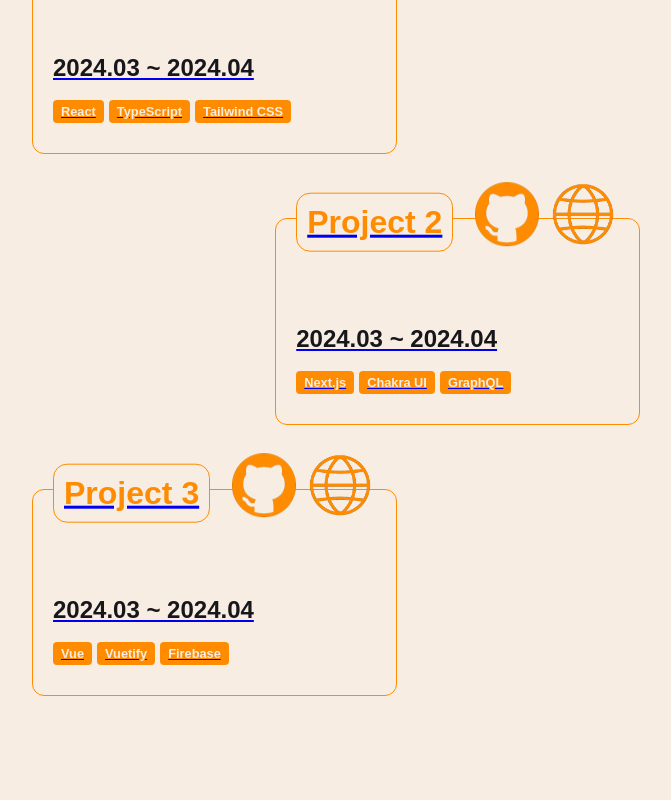
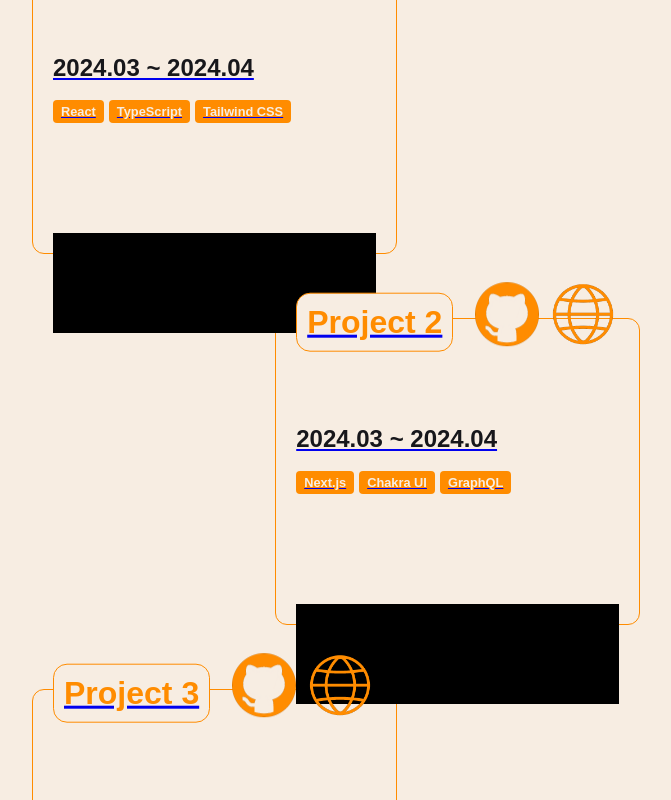
Before and after one commit to h-0y28/h-0y28, a React (Vite) app: page / in a window 1280 px wide. Shown: the part 3500-4300 px from the top of the page, without its empty margins (304-975 px from the left). Built offline with nearby package versions, Linux system fonts and the light colour scheme; a web font is replaced by a local one.

Commit message:
style error

```diff
--- a/src/components/ProjectCard/style.ts
+++ b/src/components/ProjectCard/style.ts
@@ -82,4 +82,12 @@ export const CardContent = styled.p`
   font-size: 1rem;
   color: #666;
   line-height: 1.5;
+  background-color: black;
+  transform: translateY(100px);
+  width: 100%;
+  height: 100px;
+
+  &:hover {
+    transform: translateX(100px);
+  }
 `;
```
